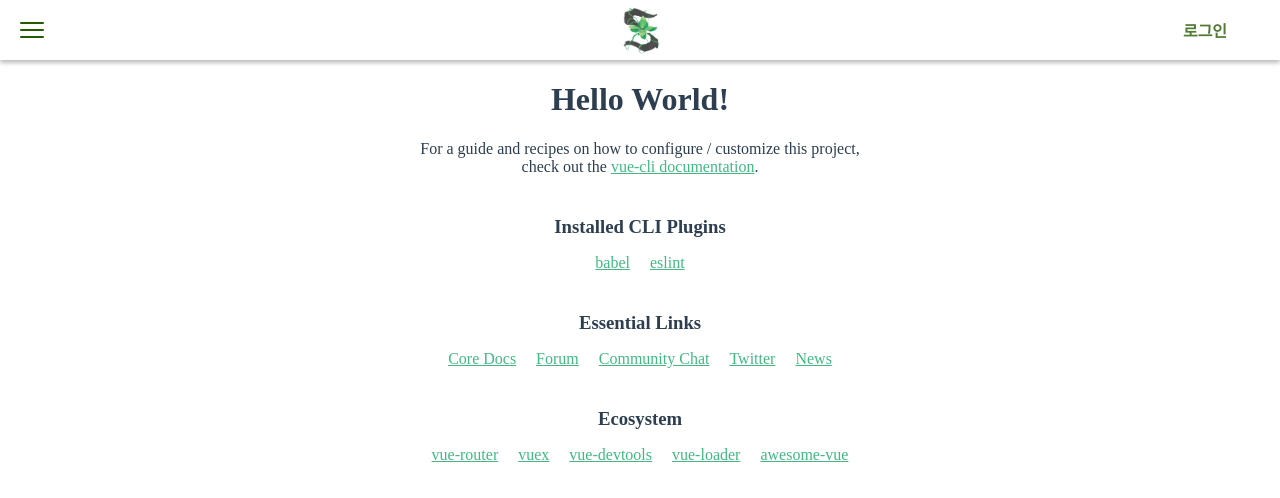
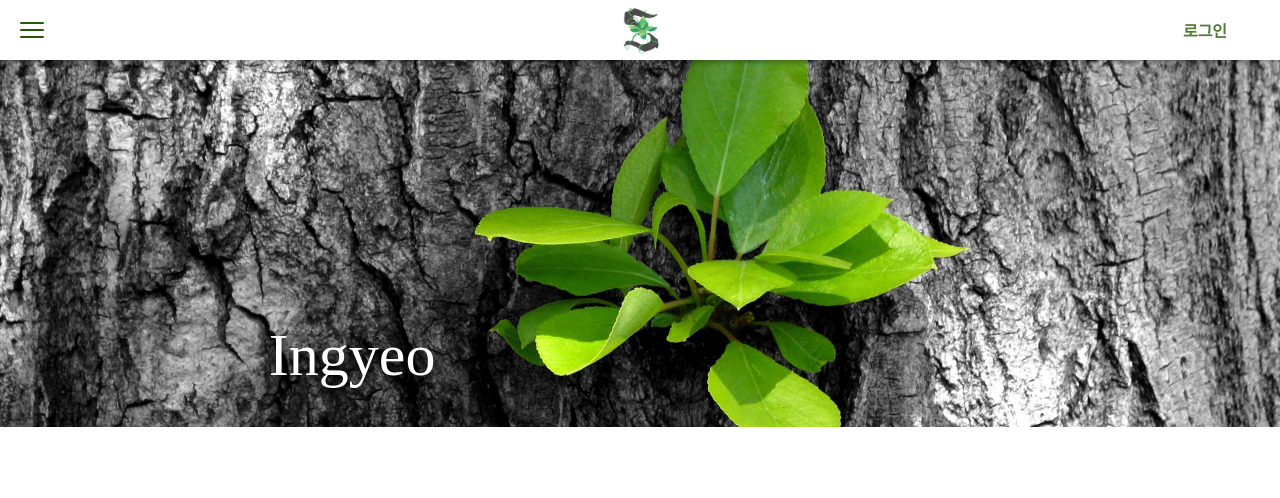
Before and after one commit to ingyeo-surplus/ingyeo-frontend, a Vue app: page / in a window 1280 px wide. Shown: the top 498 px of the page. Built offline with nearby package versions, Linux system fonts and the light colour scheme; a web font is replaced by a local one.

Commit message:
Finish Sample Main

```diff
--- /dev/null
+++ b/src/components/Main.vue
@@ -0,0 +1,69 @@
+<template>
+  <div class="main">
+    <div id="wallpaper-container">
+      <div id="wallpaper">
+        <img src="../assets/wallpaper.jpg"/>
+        <div id="main-title">Ingyeo</div>
+      </div>
+    </div>
+    <grid-container>
+      <div>
+        <span style="background: black"/>
+      </div>
+  </grid-container>
+  </div>
+</template>
+
+<script>
+import GridContainer from './containers/GridContainer.vue'
+export default {
+  name: 'Main',
+  components: {
+    GridContainer,
+  },
+  methods: {
+    onClick() {
+      console.log("AAA");
+    },
+  },
+}
+</script>
+
+<style scoped>
+#wallpaper-container {
+  width: 100%;
+  background: black;
+}
+#wallpaper {
+  position: relative;
+  padding-top: 28.64%;  /* 1:1 ratio */
+  overflow: hidden;
+}
+#wallpaper img {
+  position: absolute;
+  top: 0;
+  left: 0;
+  transform: translate(50, 50);
+  width: 100%;
+  height: 100%;
+  object-fit: cover;
+  margin: auto;
+}
+#main-title {
+  position: absolute;
+  font-size: 60px;
+  bottom: 10%;
+  left: 21%;
+  color: white;
+  text-shadow: 2px 4px 8px black;
+}
+
+@media (max-width: 768px) {
+  #wallpaper {
+    padding-top: 40%;
+  }
+  #main-title {
+    font-size: 40px;
+  }
+}
+</style>
--- a/src/router/router.js
+++ b/src/router/router.js
@@ -1,9 +1,9 @@
 import { createRouter, createWebHistory } from 'vue-router';
-import HelloWorld from '../components/HelloWorld.vue';
+import Main from '../components/Main.vue';
 import Login from '../components/user/Login.vue';
 
 const routes = [
-  { path: '/', component: HelloWorld, props: { msg: 'Hello World!' } },
+  { path: '/', component: Main },
   { path: '/login', component: Login },
 ]
 
```
Also changed, not shown: src/assets/wallpaper.jpg (added).
